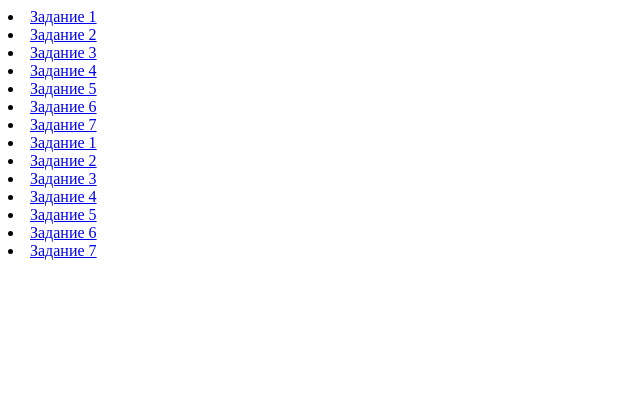
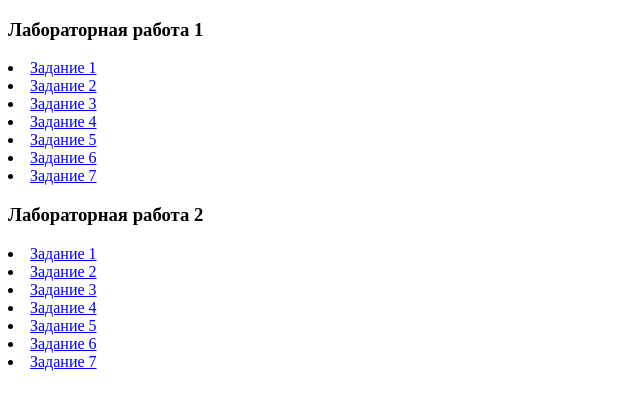
Before and after one commit to emil-khamatnurov/WebTech, a plain HTML site: page index.html in a window 1280 px wide. Shown: the whole page, without its empty margins (0-640 px from the left). Drawn offline with Linux system fonts and the light colour scheme.

Commit message:
Исправлены заголовки

```diff
--- a/index.html
+++ b/index.html
@@ -6,6 +6,7 @@
   <title>Шайдуллина Д.Р.</title>
 </head>
 <body>
+  <h3>Лабораторная работа 1</h3>
   <li><a href="Лабораторная работа 1/lab1.html">Задание 1</a></li>
   <li><a href="Лабораторная работа 1/lab2.html">Задание 2</a></li>
   <li><a href="Лабораторная работа 1/lab3.html">Задание 3</a></li>
@@ -14,6 +15,7 @@
   <li><a href="Лабораторная работа 1/lab6.html">Задание 6</a></li>
   <li><a href="Лабораторная работа 1/lab7.html">Задание 7</a></li>
 
+  <h3>Лабораторная работа 2</h3>
   <li><a href="Лабораторная работа 2/lab_2-1.html">Задание 1</a></li>
   <li><a href="Лабораторная работа 2/lab_2-2.html">Задание 2</a></li>
   <li><a href="Лабораторная работа 2/lab_2-3.html">Задание 3</a></li>
```
